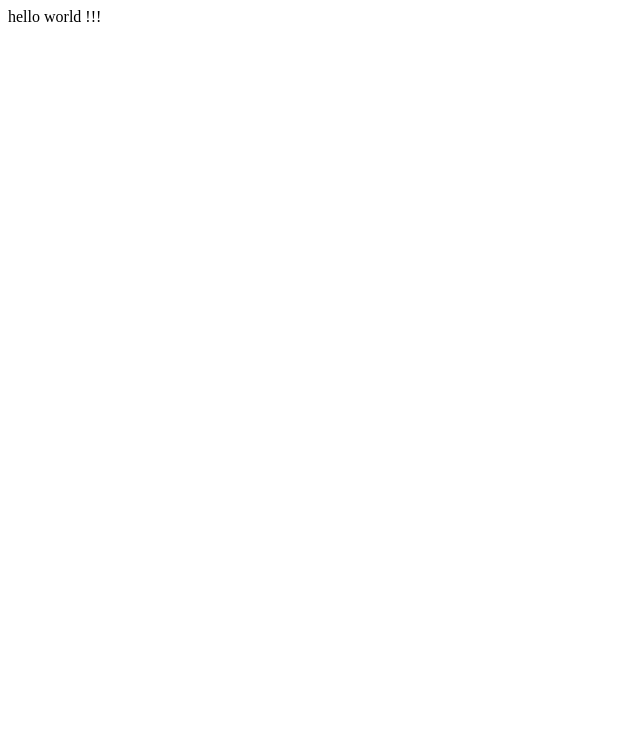
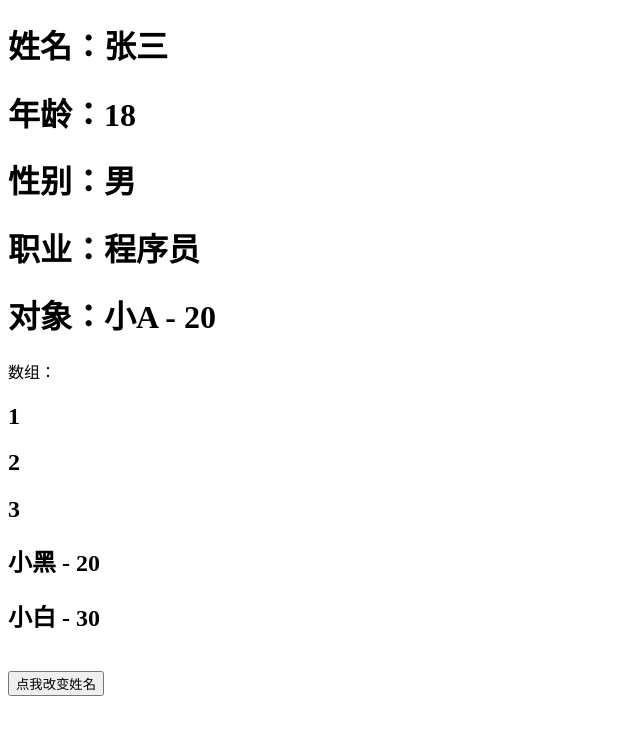
Before and after one commit to cz1120/first-vue-cli, a Vue app: page / in a window 1280 px wide. Shown: the top 734 px of the page, without its empty margins (0-640 px from the left). Built offline with nearby package versions, Linux system fonts and the light colour scheme.

Commit message:
组合式API——ref

```diff
--- a/src/App.vue
+++ b/src/App.vue
@@ -2,8 +2,8 @@
   <HelloWorld/>
 </template>
 
-<script>
-import HelloWorld from './components/HelloWorld.vue'
+<script >
+import HelloWorld from './components/vue3-002.vue'
 
 export default {
   name: 'App',
--- a/src/components/HelloWorld.vue
+++ /dev/null
@@ -1,15 +0,0 @@
-<template>
-  <div class="hello">
-    hello world !!!
-  </div>
-</template>
-
-<script>
-export default {
-
-}
-</script>
-
-<style scoped lang="scss">
-
-</style>
--- /dev/null
+++ b/src/components/vue3-002.vue
@@ -0,0 +1,53 @@
+<template>
+    <div>
+        <h1>姓名：{{ name }}</h1>
+        <h1>年龄：{{ age }}</h1>
+        <h1>性别：{{ sex }}</h1>
+        <h1>职业：{{ job }}</h1>
+        <h1>对象：{{ obj.name }} - {{ obj.age }}</h1>
+        数组：
+        <h2 v-for="item in arr" :key="item" >
+            {{ item }}
+        </h2>
+        <h2 v-for="item in arr2" :key="item" >
+            {{ item.name }} - {{ item.age }}
+        </h2>
+        <br>
+        <button @click="btn">点我改变姓名</button>
+    </div>
+</template>
+
+<script>
+import {ref} from 'vue'
+
+export default {
+    setup() {
+        const name = ref('张三')
+        const age = 18
+        const sex = '男'
+        const job = '程序员'
+        const obj = ref({
+            name: '小A',
+            age: 20
+        })
+        const arr = ref([1, 2, 3])
+        const arr2 = ref([{name: '小黑', age: 20}, {name: '小白', age: 30}])
+        function btn(){
+            console.log('执行btn函数,改变name的值...',name)
+            name.value = '李四'
+            console.log(obj)
+            obj.value.name = '小B'
+            console.log('改变数组数据...')
+            arr.value[0] = 4
+            console.log('改变对象数组数据...')
+            arr2.value[0].name = '小红'
+        }
+        return {name,age,sex,job,obj,arr,arr2,btn}
+    }
+}
+</script>
+
+<style lang="scss" scoped>
+
+
+</style>
```
Also changed, not shown: src/components/vue3-001.vue (added, +25 -0 lines).
